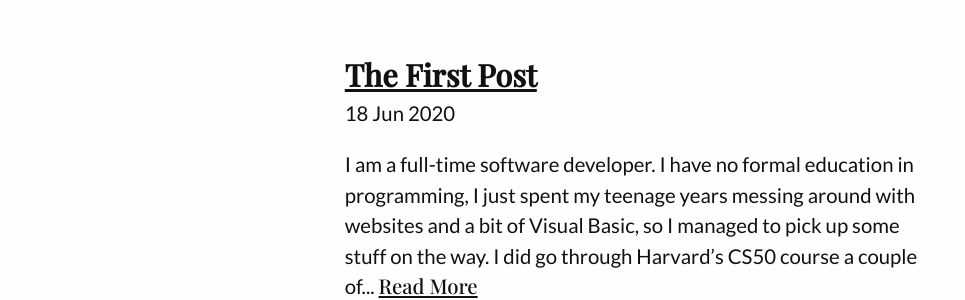
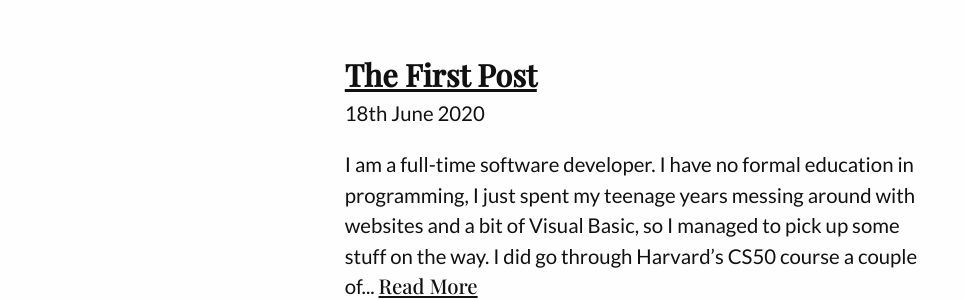
Before and after one commit to thomaswoodcock/thomaswoodcock.github.io, a Jekyll site: the page built from diary/index.html, in a window 1280 px wide. Shown: the part 202-502 px from the top of the page, without its empty margins (0-965 px from the left). Built offline with Jekyll 4.4.1, drawn with Linux system fonts in a browser that asks for light colours; the list of posts is cut into pages by our own code; some of the changed lines change nothing that is shown.

Commit message:
Uses long date string

```diff
--- a/diary/index.html
+++ b/diary/index.html
@@ -8,7 +8,9 @@ title: Diary
   {% for post in paginator.posts %}
   <article>
     <h2><a href="{{ post.url }}">{{ post.title }}</a></h2>
-    <time datetime="{{ post.date }}">{{ post.date | date_to_string }}</time>
+    <time datetime="{{ post.date }}"
+      >{{ post.date | date_to_long_string: "ordinal" }}</time
+    >
     <p>
       {{ post.content | strip_html | truncatewords: 50 }}
       <span><a href="{{ post.url }}">Read More</a></span>
```
